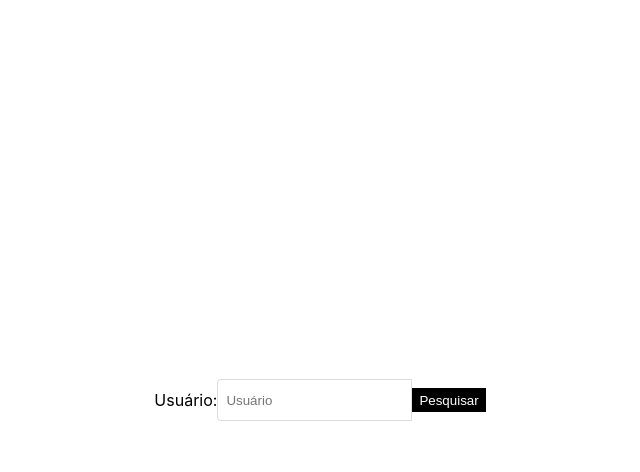
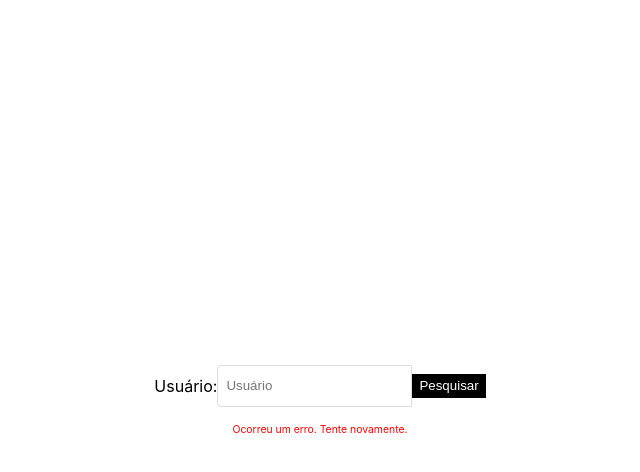
Before and after one commit to Matheus-Rodrigues-EC/React, a React (Create React App) app in the folder gamagit/: page / in a window 1280 px wide. Both pictures are taken after a click on the button "Pesquisar". Shown: the top 472 px of the page, without its empty margins (320-960 px from the left). Built offline with nearby package versions, Linux system fonts and the light colour scheme; no server answers.

Commit message:
Update final
Adição de Renderização condicional, pesquisa com a tecla Enter e tratamento básico de erros

```diff
--- a/gamagit/src/pages/Home/index.js
+++ b/gamagit/src/pages/Home/index.js
@@ -7,41 +7,41 @@ import { useHistory } from 'react-router-dom'
 function App(props) {
   const history = useHistory();
   const [ usuario, setUsuario] = useState('');
+  const [ erro, setErro ] = useState(false);
 
-  function handlePesquisa(){
-    axios.get(`https://api.github.com/users/${usuario}/repos`).then(response => {
+  function handlePesquisa(){axios.get(`https://api.github.com/users/${usuario}/repos`)
+  .then(response => {
     const repositories = response.data;
     const repositoriesName = [];
     repositories.map((repository) => {
       repositoriesName.push(repository.name);
     });
     localStorage.setItem('repositoriesName', JSON.stringify(repositoriesName));
+    setErro(false);
     history.push('./repositories')
-    });
+  })
+  .catch(err => {
+    setErro(true);
+  })
   }
+
 
   document.body.addEventListener('keyup', (event) => {
     if(event.code == 'Enter'){
-      axios.get(`https://api.github.com/users/${usuario}/repos`).then(response => {
-      const repositories = response.data;
-      const repositoriesName = [];
-      repositories.map((repository) => {
-        repositoriesName.push(repository.name);
-      });
-      localStorage.setItem('repositoriesName', JSON.stringify(repositoriesName));
-      history.push('./repositories')
-    })
+      handlePesquisa();
     }
   })
 
   return (
     // O atributo onChage captura qualquer alteração no input
-    <S.container>
+    <S.HomeConteiner>
+      <S.content>
         <label for="userImput">Usuário: </label>
-      <S.input placeholder="Usuário" className="usuarioInput" value={usuario} onChange={e => setUsuario(e.target.value)}/>
+        <S.input placeholder="Usuário" className="usuarioInput" value={usuario} onChange={e => setUsuario(e.target.value)} />
         <S.button type="button" onClick={handlePesquisa}>Pesquisar</S.button>
-    </S.container>
-
+      </S.content>
+      { erro ? <S.ErrorMessage>Ocorreu um erro. Tente novamente.</S.ErrorMessage> : '' }
+    </S.HomeConteiner>
   )
 }
 
--- a/gamagit/src/pages/Home/styled.js
+++ b/gamagit/src/pages/Home/styled.js
@@ -1,12 +1,20 @@
 import styled from "styled-components";
+import { Link } from 'react-router-dom';
 
-export const container = styled.div`
-    width: 100%;
+export const HomeConteiner = styled.div`
+    display: flex;
+    flex-direction: column;
+    align-items: center;
+    justify-content: center;
     height: 100vh;
+`;
+
+export const content = styled.div`
+    width: 100vw;
     display: flex;
     align-items: center;
     justify-content: center;
-`
+`;
 
 export const input = styled.input`
 border: 1px solid #ddd;
@@ -28,3 +36,22 @@ export const button = styled.button`
     color: #fff;
     border-radius: 0.25rem 0.25re, 0;
 `;
+
+export const LinkHome = styled(Link)`
+    display: block;
+    width: 4rem;
+    text-align: center;
+    margin: 2rem auto;
+    background-color: #000;
+    padding: .5rem 0;
+    color: #fff;
+    text-decoration: none;
+`;
+
+export const ErrorMessage = styled.span`
+    display: block;
+    font-size: 0.65rem;
+    color: red;
+    font-weigth: 600;
+    margin-top: 1rem;
+`;
--- a/gamagit/src/pages/Repositories/index.js
+++ b/gamagit/src/pages/Repositories/index.js
@@ -1,15 +1,23 @@
 import React, { useEffect, useState } from 'react';
 import * as S from './styled';
+import { useHistory } from 'react-router-dom';
 
 
 export default function Repositories() {
+    const history = useHistory();
     const [ repositories, setRepositoies] = useState([]);
     useEffect(() => {
         let repositoriesName = localStorage.getItem('repositoriesName');
-        repositoriesName = JSON.parse(repositoriesName);
-        console.log(repositoriesName)
-        setRepositoies(repositoriesName);
-        //localStorage.clear();
+        if(repositoriesName != null){
+            repositoriesName = JSON.parse(repositoriesName);
+            console.log(repositoriesName)
+            setRepositoies(repositoriesName);
+            localStorage.clear();
+        }else{
+            history.push('/');
+        }
+
+
     }, []);
 
     return(
```
Lines whose indentation alone changed are shown as unchanged.
